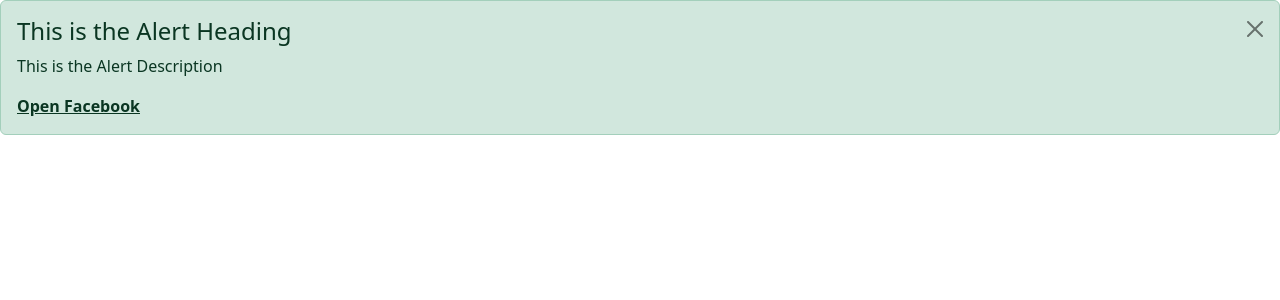
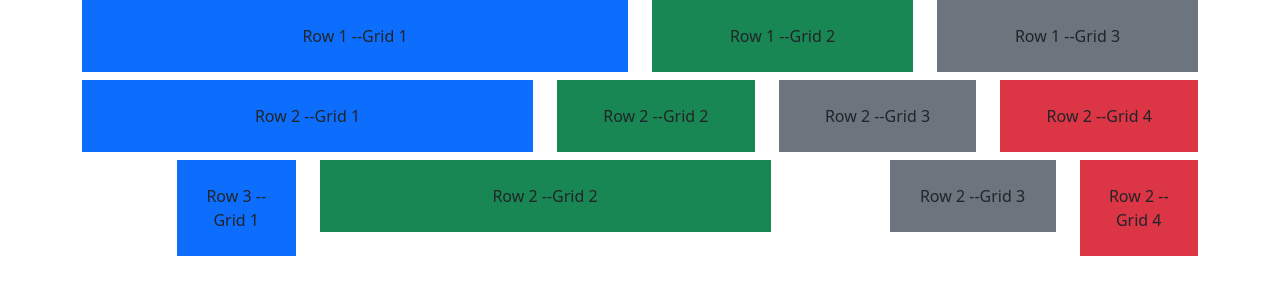
Before and after one commit to harshith1123/React-JS, a React (Create React App) app in the folder my-app/: page / in a window 1280 px wide. Shown: the top 300 px of the page. Built offline with nearby package versions, Linux system fonts and the light colour scheme.

Commit message:
Learned Grid System using React Bootstrap Library

```diff
--- /dev/null
+++ b/my-app/src/GridBootstrap.js
@@ -0,0 +1,74 @@
+import React from 'react'
+import { Container,Row, Col } from 'react-bootstrap'
+
+function GridBootstrap() {
+  return (
+    <div>
+      <Container fluid="lg">
+        <Row>
+            <Col xl={6}>
+                <div className='bg-primary p-4 text-center'>
+                    Row 1 --Grid 1
+                </div>
+            </Col>
+            <Col>
+                <div className='bg-success p-4 text-center'>
+                    Row 1 --Grid 2
+                </div>
+            </Col>
+            <Col>
+                <div className='bg-secondary p-4 text-center'>
+                    Row 1 --Grid 3
+                </div>
+            </Col>
+        </Row>
+        <Row className="mt-2">
+            <Col md={5} sm={3}>
+                <div className='bg-primary p-4 text-center'>
+                    Row 2 --Grid 1
+                </div>
+            </Col>
+            <Col>
+                <div className='bg-success p-4 text-center'>
+                    Row 2 --Grid 2
+                </div>
+            </Col>
+            <Col>
+                <div className='bg-secondary p-4 text-center'>
+                    Row 2 --Grid 3
+                </div>
+            </Col>
+            <Col>
+                <div className='bg-danger p-4 text-center'>
+                    Row 2 --Grid 4
+                </div>
+            </Col>
+        </Row>
+        <Row className="mt-2">
+            <Col lg={{offset:1}}>
+                <div className='bg-primary p-4 text-center'>
+                    Row 3 --Grid 1
+                </div>
+            </Col>
+            <Col lg={{span:5}}>
+                <div className='bg-success p-4 text-center'>
+                    Row 2 --Grid 2
+                </div>
+            </Col>
+            <Col lg={{offset:1,span:2}}>
+                <div className='bg-secondary p-4 text-center'>
+                    Row 2 --Grid 3
+                </div>
+            </Col>
+            <Col>
+                <div className='bg-danger p-4 text-center'>
+                    Row 2 --Grid 4
+                </div>
+            </Col>
+        </Row>
+      </Container>
+    </div>
+  )
+}
+
+export default GridBootstrap
--- a/my-app/src/index.js
+++ b/my-app/src/index.js
@@ -43,9 +43,10 @@ import FormValidationWithoutLibrary from './FormValidationWithoutLibrary';
 import Formik from './Formik';
 import FormikComponent from './FormikComponent';
 import ReactBootstrap from './ReactBootstrap';
+import GridBootstrap from './GridBootstrap';
 
 const root = ReactDOM.createRoot(document.getElementById('root'));
-const fruits = ["Orange", "Mango", "Strawberry"]
+// const fruits = ["Orange", "Mango", "Strawberry"]
 root.render(
   // <>
   //   <Header/>
@@ -97,7 +98,8 @@ root.render(
     {/* <FormValidationWithoutLibrary/> */}
     {/* <Formik/> */}
     {/* <FormikComponent/> */}
-    <ReactBootstrap/>
+    {/* <ReactBootstrap/> */}
+    <GridBootstrap/>
   </React.StrictMode>
 );
 // root.render(
```
